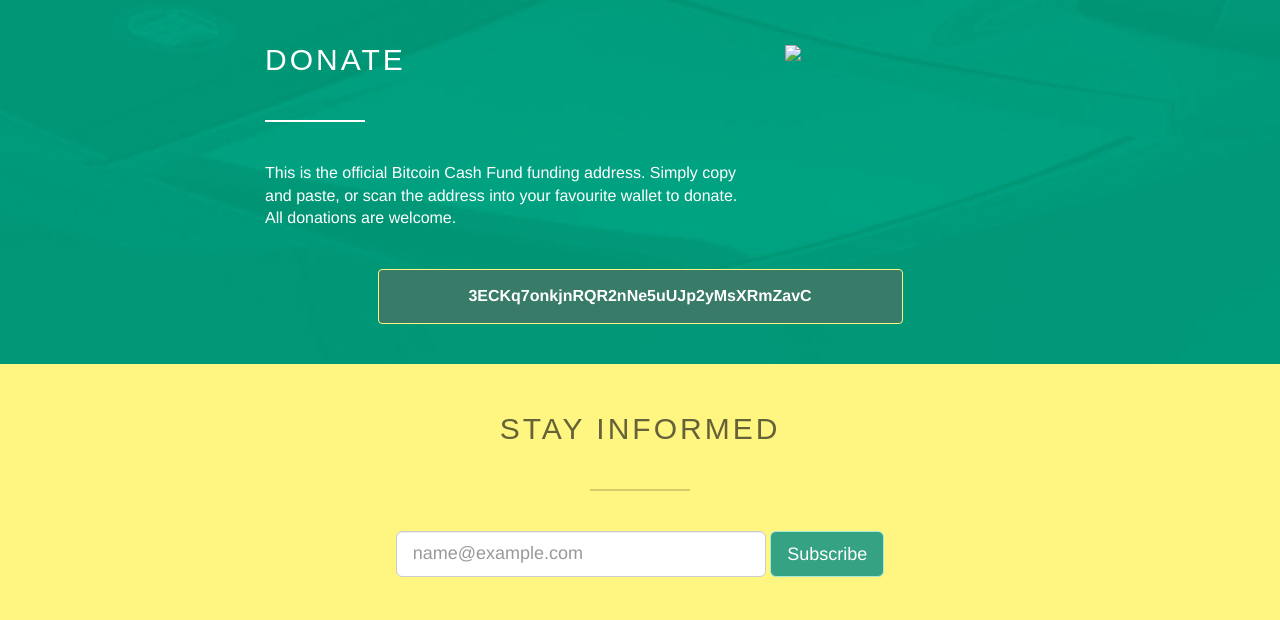
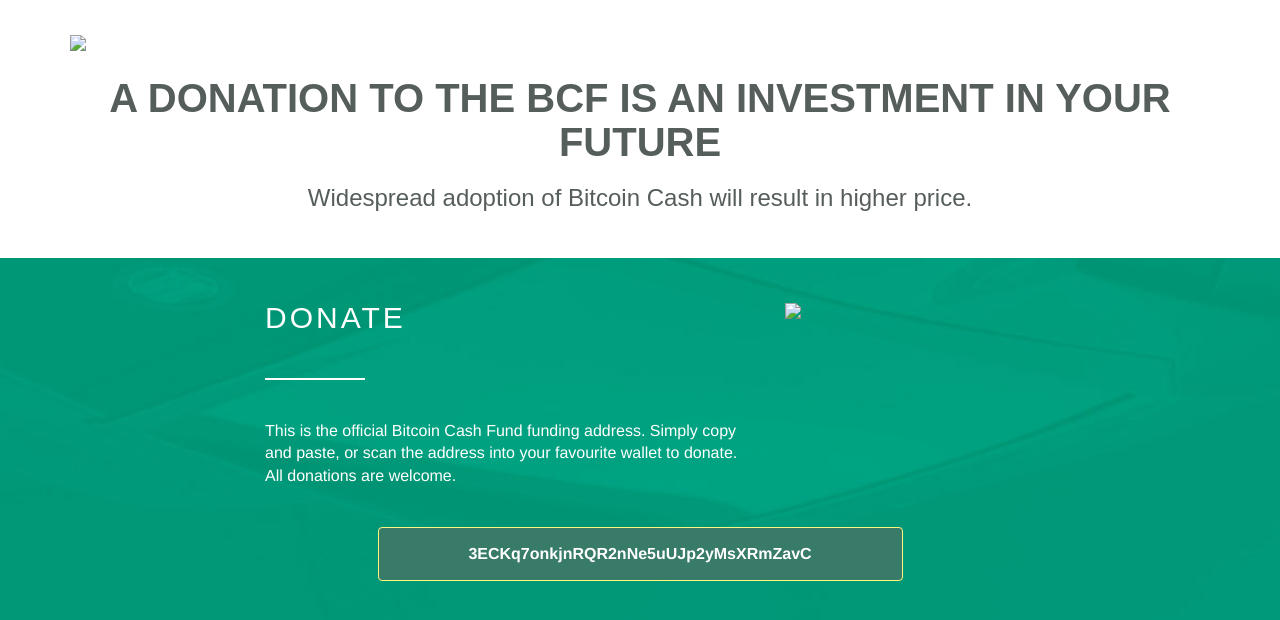
Before and after one commit to The-Bitcoin-Cash-Fund/thebitcoincash.fund, a PHP site: page /donate/ in a window 1280 px wide. Shown: the part 175-795 px from the top of the page. Run offline with PHP 8.4, Linux system fonts and the light colour scheme; data that the repository does not hold is empty; some web fonts are replaced.

Commit message:
Added first draft hero images

```diff
--- a/html/assets/css/donate.css
+++ b/html/assets/css/donate.css
@@ -1,3 +1,41 @@
+/* Donate Hero
+--------------------------------------------*/
+.donateHero {
+  text-align: center;
+  padding-top: 35px;
+  padding-bottom: 35px;
+}
+.donateHero-img {
+  margin: auto;
+  margin-bottom: 25px;
+}
+.donateHero-lead {
+  font-family: 'Montserrat', sans-serif;
+  font-weight: 400;
+  font-size: 24px;
+  line-height: 1.2;
+}
+.donateHero-subhead {
+  background-color: #2b5e4c;
+  color: #fff;
+  padding-top: 30px;
+  padding-bottom: 20px;
+  text-align: center;
+}
+@media (min-width:768px) {
+  .donateHero-subhead {
+    padding-top: 50px;
+    padding-bottom: 40px;
+  }
+}
+@media (min-width:992px) {
+  .donateHero-subhead p {
+    width: 720px;
+    margin: auto;
+  }
+}
+
+
 /* Donate
 --------------------------------------------*/
 .donate {
--- a/html/assets/css/proposal.css
+++ b/html/assets/css/proposal.css
@@ -2,11 +2,10 @@
 --------------------------------------------*/
 .proposalHero {
   text-align: center;
-  padding-top: 50px;
-  padding-bottom: 50px;
+  padding-top: 35px;
+  padding-bottom: 35px;
 }
 .proposalHero-img {
-  width: 720px;
   margin: auto;
   margin-bottom: 45px;
 }
--- a/html/assets/css/volunteer.css
+++ b/html/assets/css/volunteer.css
@@ -2,11 +2,10 @@
 --------------------------------------------*/
 .volunteerHero {
   text-align: center;
-  padding-top: 50px;
-  padding-bottom: 50px;
+  padding-top: 35px;
+  padding-bottom: 35px;
 }
 .volunteerHero-img {
-  width: 720px;
   margin: auto;
   margin-bottom: 45px;
 }
--- a/html/donate/index.php
+++ b/html/donate/index.php
@@ -16,6 +16,13 @@
   <body>
     <?php include($config['include_dir'] . 'nav.php'); ?>
     <div class="page-wrap">
+      <div class="donateHero">
+        <div class="container">
+          <img src="<?= $config['img_dir']; ?>hero_donate.jpg" class="img-responsive donateHero-img">
+          <h1 class="donateHero-heading">A donation to the BCF is an investment in your future</h1>
+          <p class="donateHero-lead">Widespread adoption of Bitcoin Cash will result in higher price.</p>
+        </div>
+      </div>
       <div class="donate">
         <div class="container donate-wrapper">
           <div class="row">
--- a/html/volunteer/index.php
+++ b/html/volunteer/index.php
@@ -18,8 +18,8 @@
     <div class="page-wrap">
       <div class="volunteerHero">
         <div class="container">
-          <img src="<?= $config['img_dir']; ?>no-img.gif" class="img-responsive aboutHero-img">
-          <h1 class="volunteerHero-heading">A Call to Action That Is Inviting to Everyone</h1>
+          <img src="<?= $config['img_dir']; ?>hero_volunteer.jpg" class="img-responsive volunteerHero-img">
+          <h1 class="volunteerHero-heading">Volunteer your time for Bitcoin Cash</h1>
           <p class="volunteerHero-lead">But that also emphasizes we are looking for people that are going to take this seriously.</p>
         </div>
       </div>
```
Also changed, not shown: html/index.php (+5 -5 lines), html/proposal/index.php (+3 -4 lines), html/assets/img/donate_temp.jpg (added), html/assets/img/hero_donate.jpg (added), html/assets/img/hero_home.jpg (added), html/assets/img/hero_proposal.jpg (added), html/assets/img/hero_volunteer.jpg (added), html/assets/img/proposal_temp.jpg (added), html/assets/img/volunteer_temp.jpg (added).
